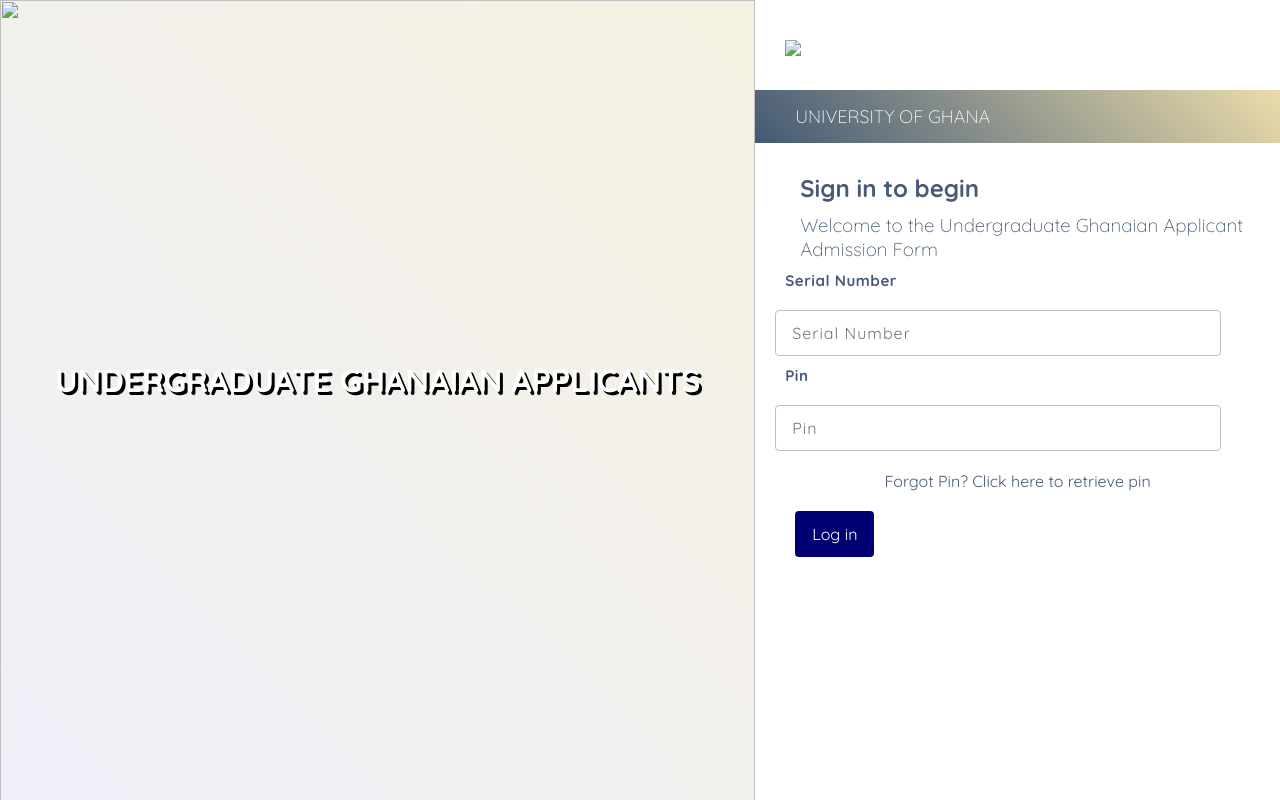
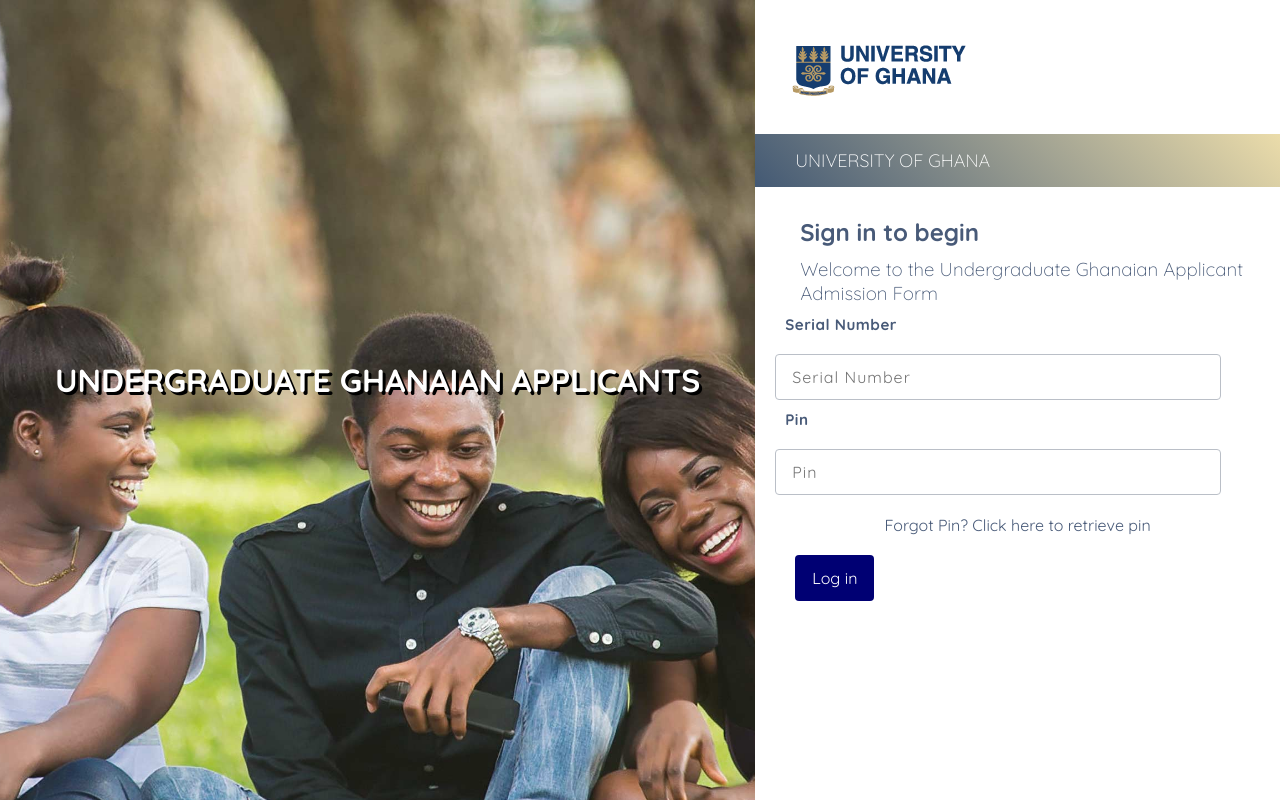
Before and after one commit to ebeatsonaffram/ug-portal, a plain HTML site: page index.html in a window 1280 px wide. Drawn offline with Linux system fonts and the light colour scheme.

Commit message:
Update index.html

```diff
--- a/index.html
+++ b/index.html
@@ -12,12 +12,12 @@
 <body>
     <section>
         <div class="imgBx">
-             <img src="images/ug.jpeg">
+             <img src="ug.jpeg">
             <h1 id="txt">UNDERGRADUATE GHANAIAN APPLICANTS</h1>
         </div>
         <div class="contentBx">
             <div class="formBx">
-                <img src="images/uglogo2.png">
+                <img src="uglogo2.png">
                 <h2>UNIVERSITY OF GHANA</h2>
                 <div class="subcontainer">
                     <h3 class="signin"><b>Sign in to begin</b></h3>
```
